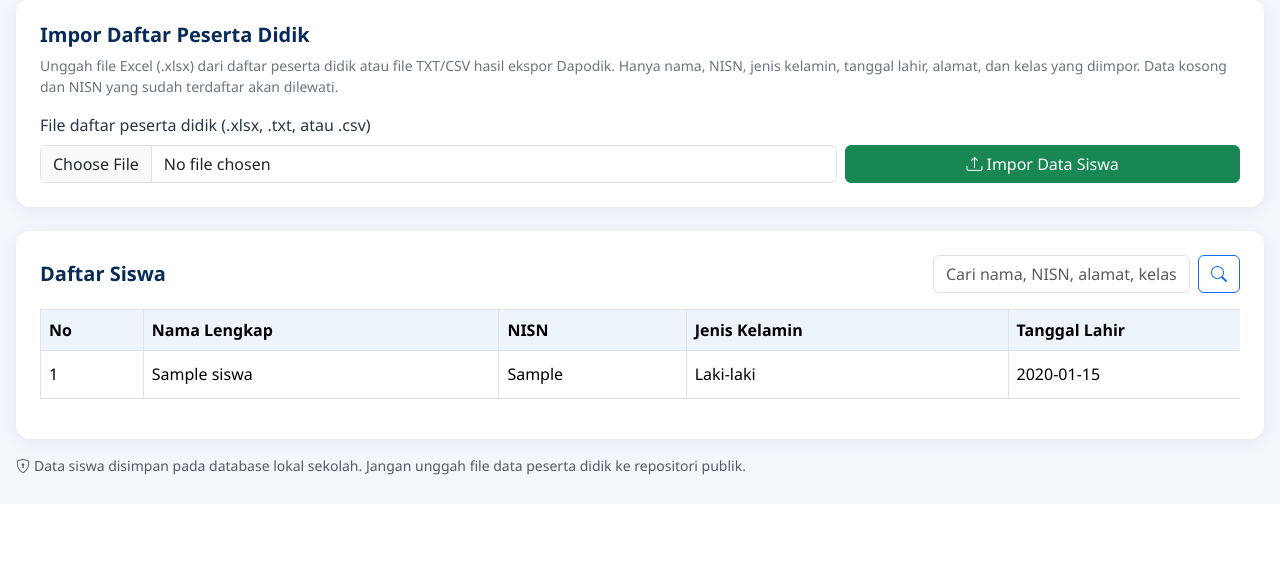
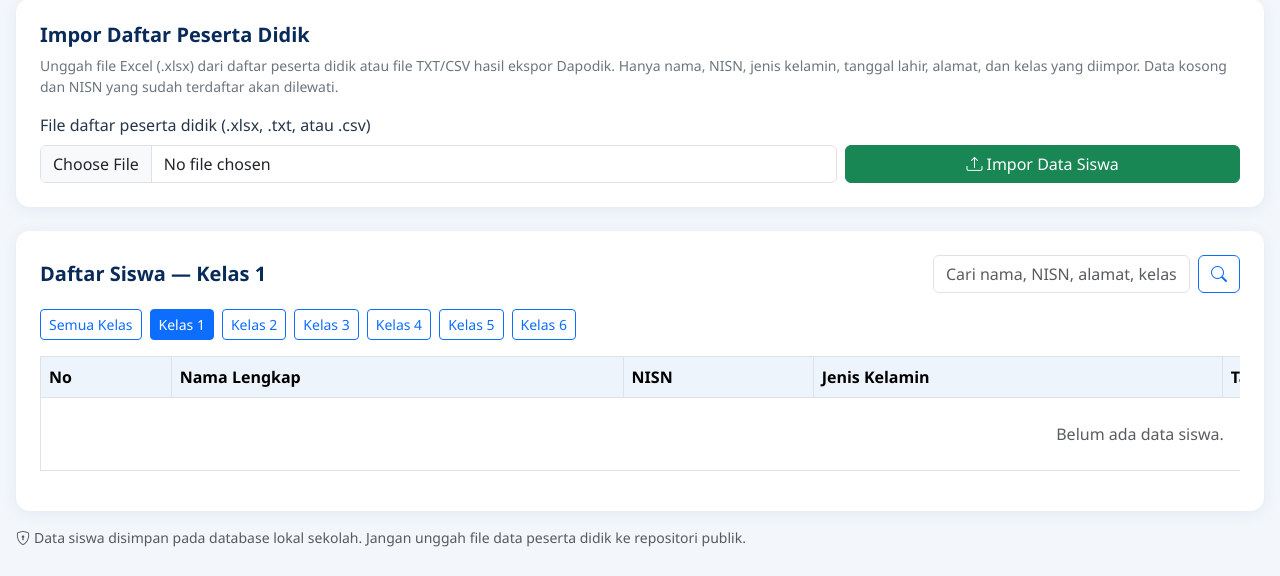
Before and after one commit to rialatifa72-coder/website-sdn1-beririjarak, a PHP site: page /admin/data_siswa.php?kelas_filter=1 in a window 1280 px wide. Shown: the part 767-1343 px from the top of the page. Before the commit the page ends 1242 px from the top, so only its background shows below. Run offline with PHP 8.4, Linux system fonts and the light colour scheme; a user stored in the database is signed in; tables that the repository leaves empty hold one stand-in row (values such as "Sample post").

Commit message:
Pisahkan tampilan data siswa berdasarkan kelas 1 sampai 6

```diff
--- a/admin/data_siswa.php
+++ b/admin/data_siswa.php
@@ -221,14 +221,34 @@ if (isset($_GET["edit"])) {
     if (!$editData) { $pesan = "Data siswa tidak ditemukan."; $jenisPesan = "warning"; }
 }
 $q = trim($_GET["q"] ?? "");
+$kelasFilter = $_GET["kelas_filter"] ?? "";
+if (!in_array($kelasFilter, ["1","2","3","4","5","6"], true)) $kelasFilter = "";
+$sql = "SELECT * FROM tb_siswa";
+$conditions = [];
+$valuesQuery = [];
+$typesQuery = "";
+if ($kelasFilter !== "") {
+    // Mendukung format kelas seperti "1", "1A", maupun "Kelas 1".
+    $conditions[] = "(kelas LIKE ? OR kelas LIKE ?)";
+    $valuesQuery[] = $kelasFilter . "%";
+    $valuesQuery[] = "Kelas " . $kelasFilter . "%";
+    $typesQuery .= "ss";
+}
 if ($q !== "") {
-    $like = "%".$q."%";
-    $stmt = mysqli_prepare($koneksi, "SELECT * FROM tb_siswa WHERE nama_siswa LIKE ? OR nisn LIKE ? OR jenis_kelamin LIKE ? OR alamat LIKE ? OR kelas LIKE ? ORDER BY nama_siswa ASC");
-    mysqli_stmt_bind_param($stmt, "sssss", $like, $like, $like, $like, $like);
+    $conditions[] = "(nama_siswa LIKE ? OR nisn LIKE ? OR jenis_kelamin LIKE ? OR alamat LIKE ? OR kelas LIKE ?)";
+    $like = "%" . $q . "%";
+    for ($i=0; $i<5; $i++) $valuesQuery[] = $like;
+    $typesQuery .= "sssss";
+}
+if ($conditions) $sql .= " WHERE " . implode(" AND ", $conditions);
+$sql .= " ORDER BY nama_siswa ASC";
+if ($valuesQuery) {
+    $stmt = mysqli_prepare($koneksi, $sql);
+    bindDynamic($stmt, $typesQuery, $valuesQuery);
     mysqli_stmt_execute($stmt);
     $daftar = mysqli_stmt_get_result($stmt);
 } else {
-    $daftar = mysqli_query($koneksi, "SELECT * FROM tb_siswa ORDER BY nama_siswa ASC");
+    $daftar = mysqli_query($koneksi, $sql);
 }
 if (!$daftar) die("Gagal mengambil data siswa: " . e(mysqli_error($koneksi)));
 $grup = ["Data Siswa" => ["nama_siswa","nisn","jenis_kelamin","tanggal_lahir","alamat","kelas"]];
@@ -273,7 +293,8 @@ body{background:#f3f7fc;color:#26364a;font-family:Segoe UI,Tahoma,sans-serif}.to
 <div class="col-md-4"><button class="btn btn-success w-100" onclick="return confirm('Impor data dari file ini ke database siswa? Data kosong dan data ganda akan dilewati.')"><i class="bi bi-upload me-1"></i>Impor Data Siswa</button></div>
 </form>
 </section>
-<section class="panel"><div class="d-flex flex-wrap justify-content-between align-items-center gap-2 mb-3"><h2 class="h5 judul mb-0">Daftar Siswa</h2><form class="d-flex gap-2" method="get"><input class="form-control" name="q" value="<?= e($q) ?>" placeholder="Cari nama, NISN, alamat, kelas"><button class="btn btn-outline-primary"><i class="bi bi-search"></i></button></form></div>
+<section class="panel"><div class="d-flex flex-wrap justify-content-between align-items-center gap-2 mb-3"><h2 class="h5 judul mb-0">Daftar Siswa <?= $kelasFilter !== "" ? "— Kelas " . e($kelasFilter) : "— Semua Kelas" ?></h2><form class="d-flex gap-2" method="get"><input type="hidden" name="kelas_filter" value="<?= e($kelasFilter) ?>"><input class="form-control" name="q" value="<?= e($q) ?>" placeholder="Cari nama, NISN, alamat, kelas"><button class="btn btn-outline-primary"><i class="bi bi-search"></i></button></form></div>
+<div class="d-flex flex-wrap gap-2 mb-3"><a class="btn btn-sm <?= $kelasFilter === "" ? "btn-primary" : "btn-outline-primary" ?>" href="data_siswa.php">Semua Kelas</a><?php for ($i=1; $i<=6; $i++): ?><a class="btn btn-sm <?= $kelasFilter === (string)$i ? "btn-primary" : "btn-outline-primary" ?>" href="data_siswa.php?kelas_filter=<?= $i ?>">Kelas <?= $i ?></a><?php endfor; ?></div>
 <div class="table-responsive"><table class="table table-hover table-bordered align-middle table-siswa"><thead><tr><th>No</th><?php foreach ($fields as $f): ?><th><?= e($f[1]) ?></th><?php endforeach; ?><th>Aksi</th></tr></thead><tbody>
 <?php if (mysqli_num_rows($daftar) === 0): ?><tr><td colspan="<?= count($fields) + 2 ?>" class="text-center text-muted py-4">Belum ada data siswa.</td></tr><?php else: $no=1; while ($s=mysqli_fetch_assoc($daftar)): ?><tr><td><?= $no++ ?></td><?php foreach ($fields as $f): $kolom = $f[0]; ?><td><?= e($s[$kolom] ?? "") ?></td><?php endforeach; ?><td class="text-nowrap"><a class="btn btn-sm btn-warning" href="data_siswa.php?edit=<?= (int)$s["id"] ?>"><i class="bi bi-pencil"></i> Ubah</a> <form method="post" class="d-inline" onsubmit="return confirm('Hapus biodata siswa ini?')"><input type="hidden" name="csrf" value="<?= e($_SESSION[$csrfName]) ?>"><input type="hidden" name="aksi" value="hapus"><input type="hidden" name="id" value="<?= (int)$s["id"] ?>"><button class="btn btn-sm btn-danger"><i class="bi bi-trash"></i> Hapus</button></form></td></tr><?php endwhile; endif; ?>
 </tbody></table></div></section>
```
